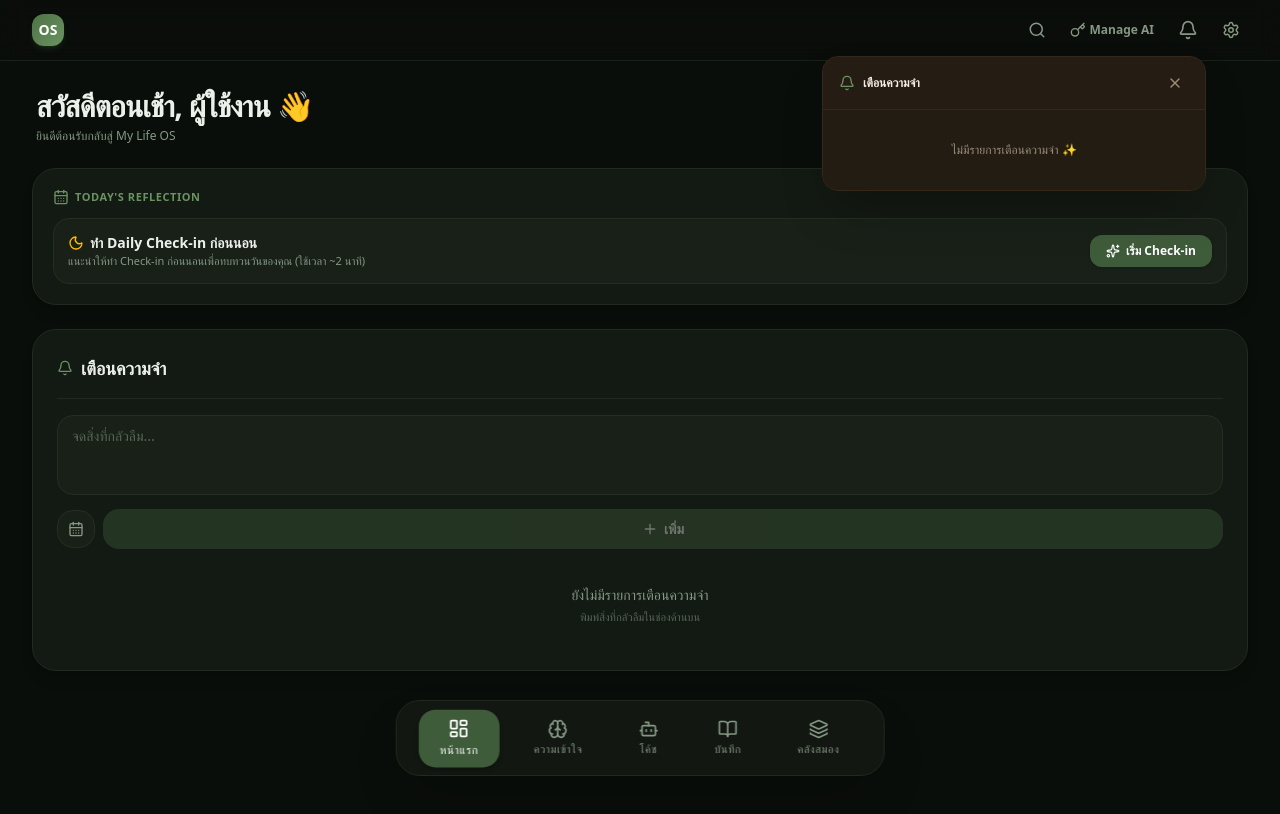
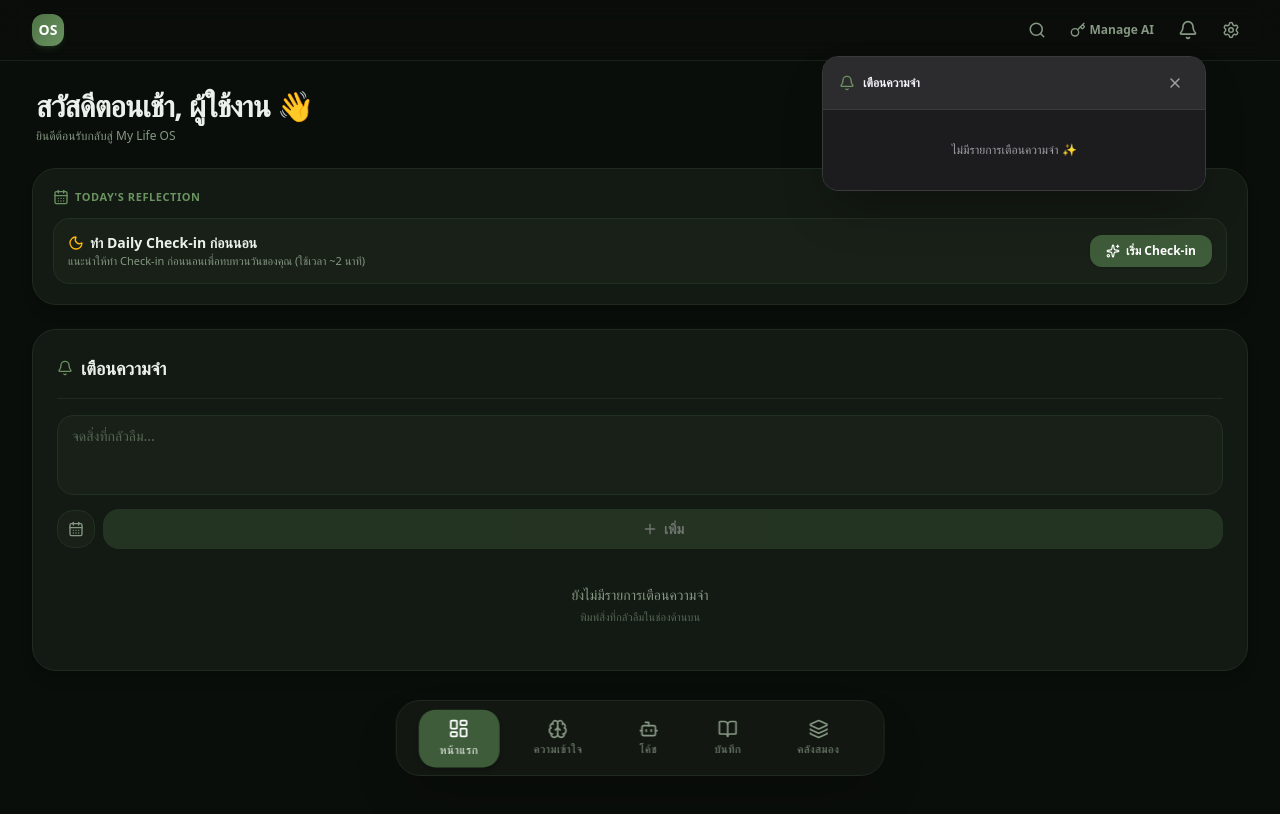
Before and after one commit to gametast60/My-Life-OS, a React (Vite) app: page / in a window 1280 px wide. Both pictures are taken after a click on the button 1188 px from the left and 30 px from the top of the page. Shown: the top 814 px of the page. Built offline with nearby package versions, Linux system fonts and the light colour scheme.

Commit message:
Style update: Adjust background and text colors in NotificationBell component for improved visibility and aesthetics

```diff
--- a/src/components/NotificationBell.tsx
+++ b/src/components/NotificationBell.tsx
@@ -67,16 +67,16 @@ export const NotificationBell: React.FC<NotificationBellProps> = ({
       {isOpen && (
         <div
           className="fixed left-4 right-4 top-16 sm:absolute sm:left-auto sm:right-0 sm:top-full sm:mt-2 w-auto sm:w-96 max-w-md sm:max-w-none mx-auto sm:mx-0 rounded-2xl shadow-2xl overflow-hidden z-50 animate-in fade-in slide-in-from-top-2 duration-200"
-          style={{ background: "#1F1912", border: "1px solid #34281A" }}
+          style={{ background: "#1c1c1e", border: "1px solid #3a3a3c" }}
         >
           {/* Header with Close Button */}
           <div
             className="flex items-center justify-between px-4 py-3"
-            style={{ background: "#251D14", borderBottom: "1px solid #34281A" }}
+            style={{ background: "#2c2c2e", borderBottom: "1px solid #3a3a3c" }}
           >
             <div className="flex items-center gap-2">
               <Bell className="w-4 h-4 text-[#6B9361]" />
-              <h3 className="text-xs font-bold" style={{ color: "#F3ECE0" }}>เตือนความจำ</h3>
+              <h3 className="text-xs font-bold" style={{ color: "#f2f2f7" }}>เตือนความจำ</h3>
               {reminders.length > 0 && (
                 <span
                   className="text-[10px] font-mono px-2 py-0.5 rounded-full"
@@ -90,7 +90,7 @@ export const NotificationBell: React.FC<NotificationBellProps> = ({
               <button
                 onClick={() => setIsOpen(false)}
                 className="p-1.5 rounded-lg transition-all hover:bg-white/5"
-                style={{ color: "#9C8E7A" }}
+                style={{ color: "#a1a1a6" }}
                 title="ปิด"
               >
                 <X className="w-4 h-4" />
@@ -99,9 +99,9 @@ export const NotificationBell: React.FC<NotificationBellProps> = ({
           </div>
 
           {/* List */}
-          <div className="max-h-72 overflow-y-auto" style={{ background: "#231C13" }}>
+          <div className="max-h-72 overflow-y-auto" style={{ background: "#1c1c1e" }}>
             {reminders.length === 0 ? (
-              <div className="py-8 text-center text-xs" style={{ color: "#9C8E7A" }}>
+              <div className="py-8 text-center text-xs" style={{ color: "#a1a1a6" }}>
                 ไม่มีรายการเตือนความจำ ✨
               </div>
             ) : (
@@ -110,9 +110,9 @@ export const NotificationBell: React.FC<NotificationBellProps> = ({
                   key={r.id}
                   className="p-3 flex items-start gap-2.5 cursor-pointer group transition-colors"
                   style={{
-                    borderTop: i === 0 ? "none" : "1px solid #34281A",
+                    borderTop: i === 0 ? "none" : "1px solid #3a3a3c",
                   }}
-                  onMouseEnter={(e) => (e.currentTarget.style.background = "#2A2118")}
+                  onMouseEnter={(e) => (e.currentTarget.style.background = "#2c2c2e")}
                   onMouseLeave={(e) => (e.currentTarget.style.background = "transparent")}
                   onClick={() => handleItemClick(r)}
                 >
@@ -121,14 +121,14 @@ export const NotificationBell: React.FC<NotificationBellProps> = ({
                     className="w-2 h-2 mt-2 rounded-full flex-shrink-0"
                     style={
                       r.isRead
-                        ? { background: "#3A2F22", border: "1px solid #4A3B28" }
+                        ? { background: "#3a3a3c", border: "1px solid #48484a" }
                         : { background: "#E6B45C" }
                     }
                   />
 
                   {/* Content */}
                   <div className="flex-1 min-w-0">
-                    <p className="text-sm leading-relaxed" style={{ color: "#F3ECE0" }}>
+                    <p className="text-sm leading-relaxed" style={{ color: "#f2f2f7" }}>
                       {r.text}
                     </p>
                     {r.dueDate && (
```
